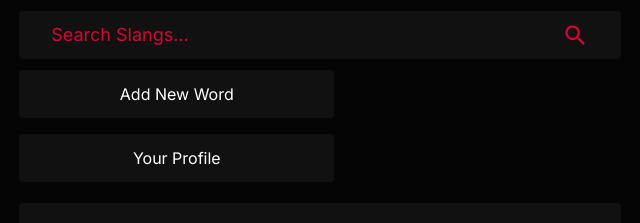
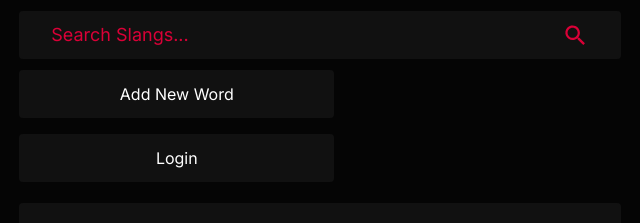
Before and after one commit to harshtohai/TechSlangs, a Next.js app: page / in a window 1280 px wide. Shown: the top 223 px of the page, without its empty margins (320-960 px from the left). Built offline with nearby package versions, Linux system fonts and the light colour scheme.

Commit message:
UPDATE: Dynamic routing

```diff
--- a/src/components/navButtons.tsx
+++ b/src/components/navButtons.tsx
@@ -1,19 +1,22 @@
 'use client'
+import Link from 'next/link'
+
 
 export default function NavButtons() {
     return(
         <div className="w-full flex justify-between content-center flex-wrap">
-            <a href="/new-word">
+            <Link href={'/new-word'}>
                 <button className="h-[3rem] w-[19.7rem] my-[0.2rem] mb-[0.8rem] bg-pribg flex items-center justify-center rounded-[4px] hover:border-[1px] border-0 border-text ">
                     <p>Add New Word</p>
                 </button>
-            </a>
+            </Link>
 
-            <a href="/profile">
+            <Link href={'/profile'}>
                 <button className="h-[3rem] w-[19.7rem] my-[0.2rem] mb-[0.8rem] bg-pribg flex items-center justify-center rounded-[4px] hover:border-[1px] border-0 border-text ">
-                    <p>Your Profile</p>
+                    <p>Login</p>
                 </button>
-            </a>
+            </Link>
+
         </div>
 )
 }
```
